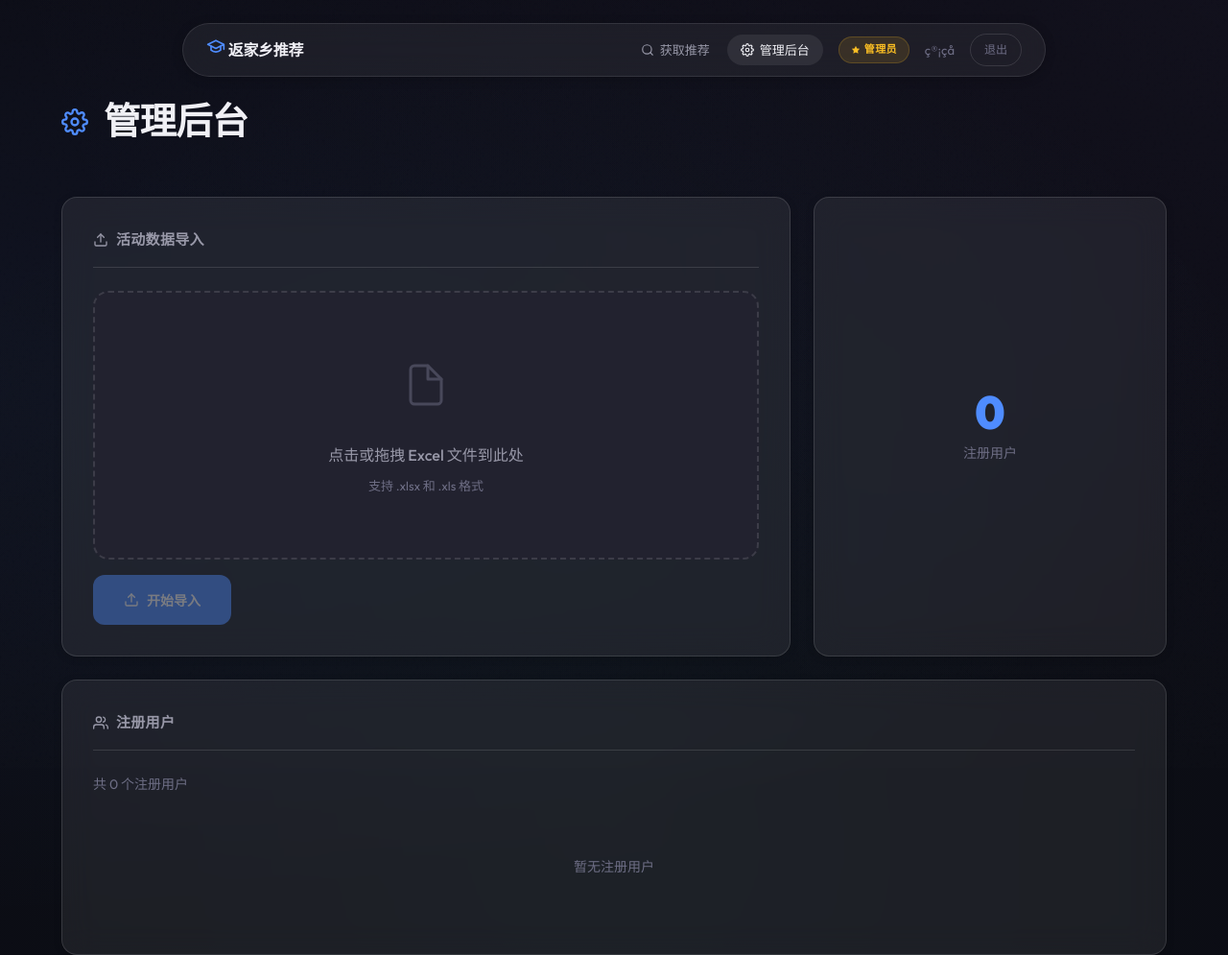
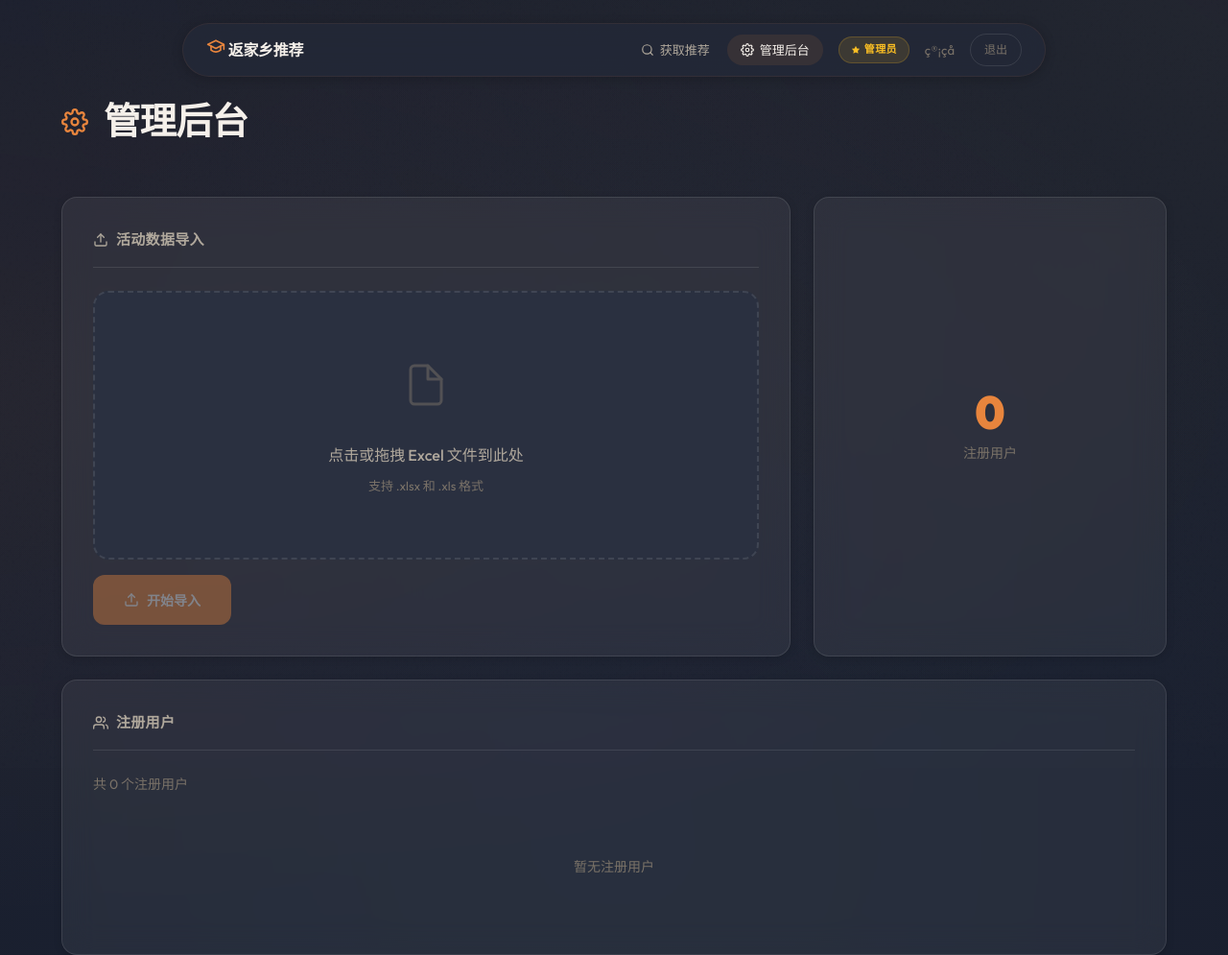
Before and after one commit to cannot0/DreamSpace-SocialPractice-MatchManagement, a Flask app: page /admin in a window 1280 px wide. Shown: the whole page at 96% size. Run offline with Flask 3, Linux system fonts and the light colour scheme; the visitor is signed in with stand-in values (Sample User, id 1); data that the repository does not hold is empty; some libraries are stand-ins or nearby versions.

Commit message:
feat: 统一视觉设计 — 蓝紫冷色系替换为暖琥珀色系
- 主色从 #4f8cff (电光蓝) 替换为 #E8853D (暖琥珀)
- 强调色从 #a78bfa (紫色) 替换为 #F2C94C (麦穗金)
- 暗色背景从 #0c0c14 (纯冷黑) 改为 #1A1F2E (暖藏青)
- 登录页/注册页背景图替换为暖色乡村主题 (sunrise-field, village-morning)
- 首页 Hero 配图替换为乡村日出主题，添加 sepia 暖色滤镜
- 全站 hover 边框、光晕、导航栏统一使用琥珀色系
- 环境光晕从蓝紫绿改为琥珀/金/青瓷蓝

Co-Authored-By: Claude <noreply@anthropic.com>

```diff
--- a/static/common.css
+++ b/static/common.css
@@ -11,21 +11,21 @@
 
 /* ---------- CSS Custom Properties ---------- */
 :root {
-  /* Color Palette -- Deep navy + electric blue */
-  --color-bg:           #0c0c14;
-  --color-bg-elevated:  #16161f;
-  --color-bg-card:      rgba(255, 255, 255, 0.07);
-  --color-bg-card-hover:rgba(255, 255, 255, 0.11);
-  --color-surface:      #1a1a26;
-  --color-surface-alt:  #22222f;
+  /* Color Palette -- Warm amber + celadon blue (hometown warmth + tech clarity) */
+  --color-bg:           #1A1F2E;
+  --color-bg-elevated:  #22252F;
+  --color-bg-card:      rgba(255, 255, 255, 0.06);
+  --color-bg-card-hover:rgba(232, 133, 61, 0.08);
+  --color-surface:      #242A3A;
+  --color-surface-alt:  #2A3040;
 
-  --color-primary:      #4f8cff;
-  --color-primary-hover:#6ea1ff;
-  --color-primary-glow: rgba(79, 140, 255, 0.25);
-  --color-primary-muted:rgba(79, 140, 255, 0.12);
+  --color-primary:      #E8853D;
+  --color-primary-hover:#F09A5A;
+  --color-primary-glow: rgba(232, 133, 61, 0.25);
+  --color-primary-muted:rgba(232, 133, 61, 0.12);
 
-  --color-accent:       #a78bfa;
-  --color-accent-glow:  rgba(167, 139, 250, 0.2);
+  --color-accent:       #F2C94C;
+  --color-accent-glow:  rgba(242, 201, 76, 0.2);
 
   --color-success:      #34d399;
   --color-success-muted:rgba(52, 211, 153, 0.12);
@@ -34,13 +34,13 @@
   --color-danger:       #f87171;
   --color-danger-muted: rgba(248, 113, 113, 0.12);
 
-  --color-text:         #f0f0f5;
-  --color-text-secondary:#9898a8;
-  --color-text-muted:   #6e6e85;
-  --color-text-inverse: #0c0c14;
+  --color-text:         #F5F0EA;
+  --color-text-secondary:#B0A89C;
+  --color-text-muted:   #7A7268;
+  --color-text-inverse: #1A1F2E;
 
-  --color-border:       rgba(255, 255, 255, 0.12);
-  --color-border-focus: rgba(79, 140, 255, 0.5);
+  --color-border:       rgba(255, 255, 255, 0.10);
+  --color-border-focus: rgba(232, 133, 61, 0.5);
 
   /* Ranking */
   --color-gold:   #fbbf24;
@@ -84,8 +84,8 @@
   --duration-slow:   0.6s;
 
   /* Glass */
-  --glass-bg:     rgba(255, 255, 255, 0.03);
-  --glass-border: rgba(255, 255, 255, 0.06);
+  --glass-bg:     rgba(255, 255, 255, 0.04);
+  --glass-border: rgba(232, 133, 61, 0.08);
   --glass-blur:   20px;
 
   /* Grid */
@@ -139,9 +139,9 @@ body::before {
   width: 200%;
   height: 200%;
   background:
-    radial-gradient(ellipse at 20% 50%, rgba(79, 140, 255, 0.06) 0%, transparent 50%),
-    radial-gradient(ellipse at 80% 20%, rgba(167, 139, 250, 0.04) 0%, transparent 50%),
-    radial-gradient(ellipse at 50% 80%, rgba(52, 211, 153, 0.03) 0%, transparent 50%);
+    radial-gradient(ellipse at 20% 50%, rgba(232, 133, 61, 0.06) 0%, transparent 50%),
+    radial-gradient(ellipse at 80% 20%, rgba(242, 201, 76, 0.04) 0%, transparent 50%),
+    radial-gradient(ellipse at 50% 80%, rgba(74, 158, 194, 0.03) 0%, transparent 50%);
   pointer-events: none;
   z-index: 0;
 }
@@ -178,10 +178,10 @@ body > * {
   align-items: center;
   justify-content: space-between;
   padding: 0 var(--space-lg);
-  background: rgba(255, 255, 255, 0.06);
+  background: rgba(36, 42, 58, 0.7);
   backdrop-filter: blur(var(--glass-blur));
   -webkit-backdrop-filter: blur(var(--glass-blur));
-  border: 1px solid rgba(255, 255, 255, 0.1);
+  border: 1px solid rgba(232, 133, 61, 0.08);
   border-radius: var(--radius-full);
   z-index: 1000;
   transition: all var(--duration-normal) var(--ease-out);
@@ -235,12 +235,12 @@ body > * {
 
 .navbar-nav a:hover {
   color: var(--color-text);
-  background: rgba(255, 255, 255, 0.06);
+  background: rgba(232, 133, 61, 0.08);
 }
 
 .navbar-nav a.active {
   color: var(--color-text);
-  background: rgba(255, 255, 255, 0.08);
+  background: rgba(232, 133, 61, 0.10);
 }
 
 .navbar-user .username {
--- a/templates/login.html
+++ b/templates/login.html
@@ -12,7 +12,7 @@
   <div class="auth-page">
     <!-- Left: Cinematic Visual -->
     <div class="auth-visual">
-      <div class="auth-visual-bg" style="background-image: url('https://picsum.photos/seed/hometown/1200/900')"></div>
+      <div class="auth-visual-bg" style="background-image: url('https://picsum.photos/seed/sunrise-field/1200/900')"></div>
       <div class="auth-visual-overlay"></div>
       <div class="auth-visual-content" id="visualContent">
         <h2>找到属于你的<br>返家乡实践</h2>
@@ -21,8 +21,8 @@
     </div>
 
     <!-- Right: Login Form -->
-    <div class="auth-form-side" style="background-image: url('https://picsum.photos/seed/hometown/1200/900'); background-size: cover; background-position: center;">
-      <div style="position:absolute;inset:0;background:linear-gradient(135deg, rgba(79,140,255,0.04) 0%, rgba(12,12,20,0.97) 25%, var(--color-bg) 60%);"></div>
+    <div class="auth-form-side" style="background-image: url('https://picsum.photos/seed/sunrise-field/1200/900'); background-size: cover; background-position: center;">
+      <div style="position:absolute;inset:0;background:linear-gradient(135deg, rgba(232,133,61,0.04) 0%, rgba(26,31,46,0.97) 25%, var(--color-bg) 60%);"></div>
       <div class="auth-card" id="authCard" style="position:relative;z-index:2;">
         <div class="auth-header">
           <span class="logo">
--- a/templates/register.html
+++ b/templates/register.html
@@ -12,7 +12,7 @@
   <div class="auth-page">
     <!-- Left: Cinematic Visual -->
     <div class="auth-visual">
-      <div class="auth-visual-bg" style="background-image: url('https://picsum.photos/seed/campus/1200/900')"></div>
+      <div class="auth-visual-bg" style="background-image: url('https://picsum.photos/seed/village-morning/1200/900')"></div>
       <div class="auth-visual-overlay"></div>
       <div class="auth-visual-content" id="visualContent">
         <h2>开启你的<br>实践之旅</h2>
@@ -21,8 +21,8 @@
     </div>
 
     <!-- Right: Register Form -->
-    <div class="auth-form-side" style="background-image: url('https://picsum.photos/seed/campus/1200/900'); background-size: cover; background-position: center;">
-      <div style="position:absolute;inset:0;background:linear-gradient(135deg, rgba(79,140,255,0.04) 0%, rgba(12,12,20,0.97) 25%, var(--color-bg) 60%);"></div>
+    <div class="auth-form-side" style="background-image: url('https://picsum.photos/seed/village-morning/1200/900'); background-size: cover; background-position: center;">
+      <div style="position:absolute;inset:0;background:linear-gradient(135deg, rgba(232,133,61,0.04) 0%, rgba(26,31,46,0.97) 25%, var(--color-bg) 60%);"></div>
       <div class="auth-card" id="authCard" style="position:relative;z-index:2;">
         <div class="auth-header">
           <span class="logo">
```
Also changed, not shown: other parts of static/common.css (+19 -19 lines), templates/index.html (+5 -5 lines).
